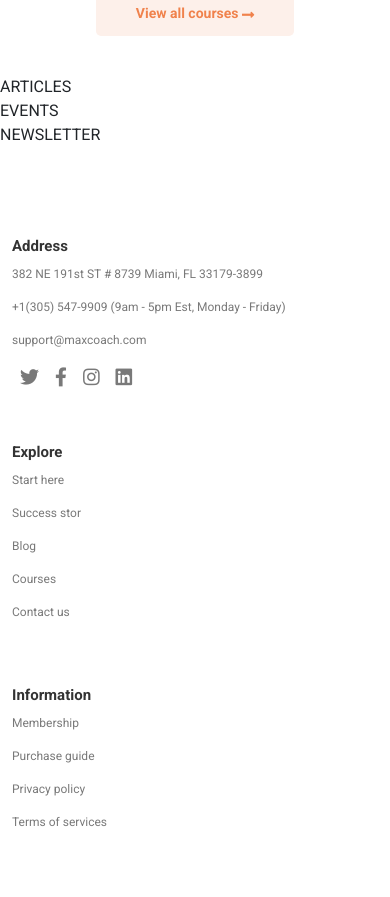
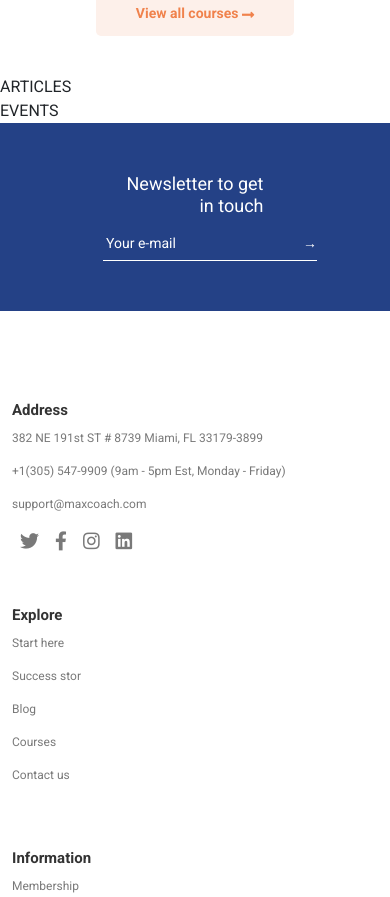
Before and after one commit to AndreaCasentini93/proj-html-vuejs, a Vue app: page / in a window 390 px wide. Shown: the part 7780-8677 px from the top of the page. Built offline with nearby package versions, Linux system fonts and the light colour scheme; a small style sheet from the web is missing; a web font is replaced by a local one.

Commit message:
Newsletter

```diff
--- a/src/App.vue
+++ b/src/App.vue
@@ -5,7 +5,7 @@
     <!-- /HEADER -->
 
     <!-- MAIN -->
-    <Main />
+    <Main @userEmail="enterEmail"/>
     <!-- /MAIN -->
 
     <!-- FOOTER -->
@@ -123,6 +123,12 @@ export default {
           url: '#'
         }
       ],
+      userEmail: ''
+    }
+  },
+  methods: {
+    enterEmail: function(val) {
+      this.userEmail = val;
     }
   }
 }
--- a/src/assets/style/variables.scss
+++ b/src/assets/style/variables.scss
@@ -21,6 +21,7 @@ $ashtag-color: #EF6F31;
 $bg-countdown: #F5F5F5;
 $bg-jumbotron: #FBF9F6;
 $bg-testimonials: #FAF8F6;
+$bg-newsletter: #244186;
 
 // Button Colors
 $btn-1-color: #FFFFFF;
--- a/src/components/Main.vue
+++ b/src/components/Main.vue
@@ -29,7 +29,7 @@
         <!-- /EVENTS -->
 
         <!-- NEWSLETTER -->
-        <section>NEWSLETTER</section>
+        <Newsletter @userEmail="enterEmail"/>
         <!-- /NEWSLETTER -->
     </main>
 </template>
@@ -40,6 +40,7 @@ import CreateLike from './CreateLike.vue';
 import Youtube from './Youtube.vue';
 import Testimonials from './Testimonials.vue';
 import Courses from './Courses.vue';
+import Newsletter from './Newsletter.vue';
 
 export default {
     name: 'Main',
@@ -48,7 +49,19 @@ export default {
         CreateLike,
         Youtube,
         Testimonials,
-        Courses
+        Courses,
+        Newsletter
+    },
+    data: function() {
+        return {
+            clientEmail: ''
+        }
+    },
+    methods: {
+        enterEmail: function(val) {
+            this.clientEmail = val;
+            this.$emit('userEmail', this.clientEmail);
+        }
     }
 }
 </script>
--- /dev/null
+++ b/src/components/Newsletter.vue
@@ -0,0 +1,127 @@
+<template>
+    <section>
+        <div class="container d-flex justify-content-around align-items-center flex-wrap">
+            <div class="d-flex align-items-center text-end">
+                <h2>Newsletter to get<br>in touch</h2>
+            </div>
+            <form>
+                <span v-if="emailError" class="error">ERROR! Insert your email please.</span>
+                <div>
+                    <input type="email" v-model.trim="enteredEmail" @keyup.enter="enterEmail" placeholder="Your e-mail">
+                    <button type="submit" @click.prevent="enterEmail">&#x2192;</button>
+                </div>
+            </form>
+        </div>
+    </section>
+</template>
+
+<script>
+export default {
+    name: 'Newsletter',
+    data: function() {
+        return {
+            enteredEmail: '',
+            emailError: false
+        }
+    },
+    methods: {
+        enterEmail: function() {
+            if (this.enteredEmail.length > 0 && this.enteredEmail.includes('@')) {
+                this.emailError = false;
+                this.$emit('userEmail', this.enteredEmail);
+                this.enteredEmail = '';
+            } else if (this.enteredEmail.length == 0 && !this.emailError) {
+                this.emailError = false;
+            } else {
+                this.emailError = true;
+                this.enteredEmail = '';
+            }
+        }
+    }
+}
+</script>
+
+<style lang="scss" scoped>
+    @import '../assets/style/variables.scss';
+    @import '../assets/style/mixins.scss';
+
+    section {
+        padding: 50px 0;
+        color: #FFFFFF;
+        background-color: $bg-newsletter;
+
+        h2 {
+            margin: unset;
+            font-family: unset;
+        }
+
+        form {
+            padding: 1px 0;
+            margin-top: 10px;
+            margin-left: 30px;
+            border-bottom: 1px solid #FFFFFF;
+
+            .error {
+                font-size: 17px;
+                color: $ashtag-color;
+            }
+
+            input {
+                width: 600px;
+                padding: 5px 3px;
+                border: unset;
+                color: #FFFFFF;
+                background-color: unset;
+                font-size: 19px;
+
+                &::placeholder {
+                    font-size: 19px;
+                    color: #FFFFFF;
+                }
+            }
+
+        button {
+                border: unset;
+                font-size: 25px;
+                background-color: unset;
+                color: #FFFFFF;
+                @include transition-type-1(transform);
+
+                &:hover {
+                    transform: scale(1.3);
+                }
+            }
+        }
+    }
+
+    @media screen and (max-width: 991px) {
+
+        input {
+            width: 200px !important;
+        }
+
+    }
+    @media screen and (max-width: 404px) {
+
+        h2 {
+            font-size: 18px !important;
+        }
+
+        .error {
+                font-size: 12px;
+            }
+
+        input {
+            font-size: 14px !important;
+
+            &::placeholder {
+                font-size: 14px !important;
+            }
+        }
+
+        button {
+            font-size: 14px !important;
+        }
+
+    }
+</style>
```
